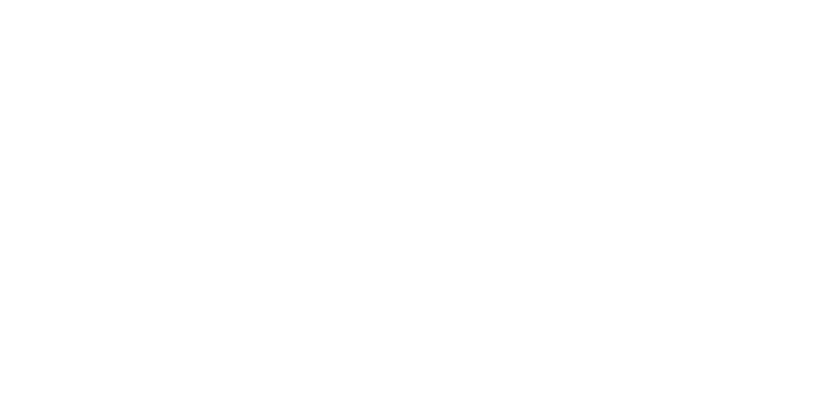
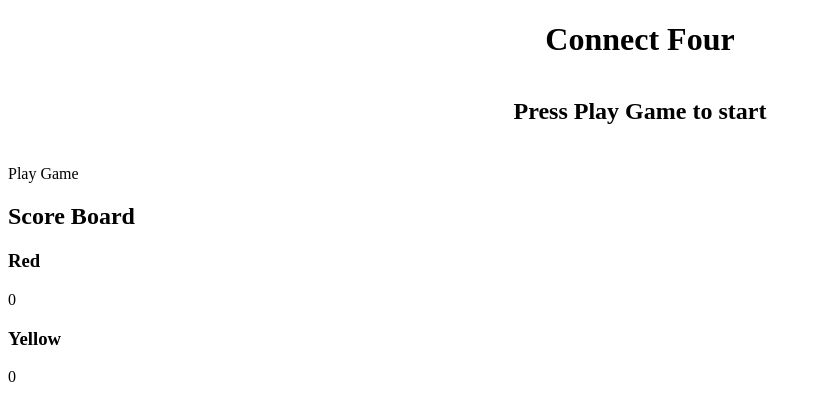
Before and after one commit to ninambash/Connect-four, a plain HTML site: page index.html in a window 1280 px wide. Shown: the whole page, without its empty margins (0-822 px from the left). Drawn offline with Linux system fonts and the light colour scheme.

Commit message:
updated the html

```diff
--- a/index.html
+++ b/index.html
@@ -9,7 +9,26 @@
     <title>Connect Four</title>
 </head>
 <body>
-
+  <h1 style="text-align: center;">Connect Four</h1>
+  <h2 style="text-align: center; margin: 40px;">Press Play Game to start</h2>
+  <div id="gameContainer">
+      <div id='playButton' onclick="newGame(this)">
+          <div>Play Game</div>
+      </div>
+  </div>
+  <div id='scoreBoard'>
+      <h2>Score Board</h2>
+      <div class='scores'>
+          <div class='score'>
+              <h3  style="margin-right: 50px;">Red    </h3>
+              <p id='redScore'>0</p>
+          </div>
+          <div class='score'>
+              <h3>Yellow </h3>
+              <p id='yellowScore'>0</p>
+          </div>
+      </div>
+  </div>
 
   <script src="/app.js"></script>
 </body>
```
